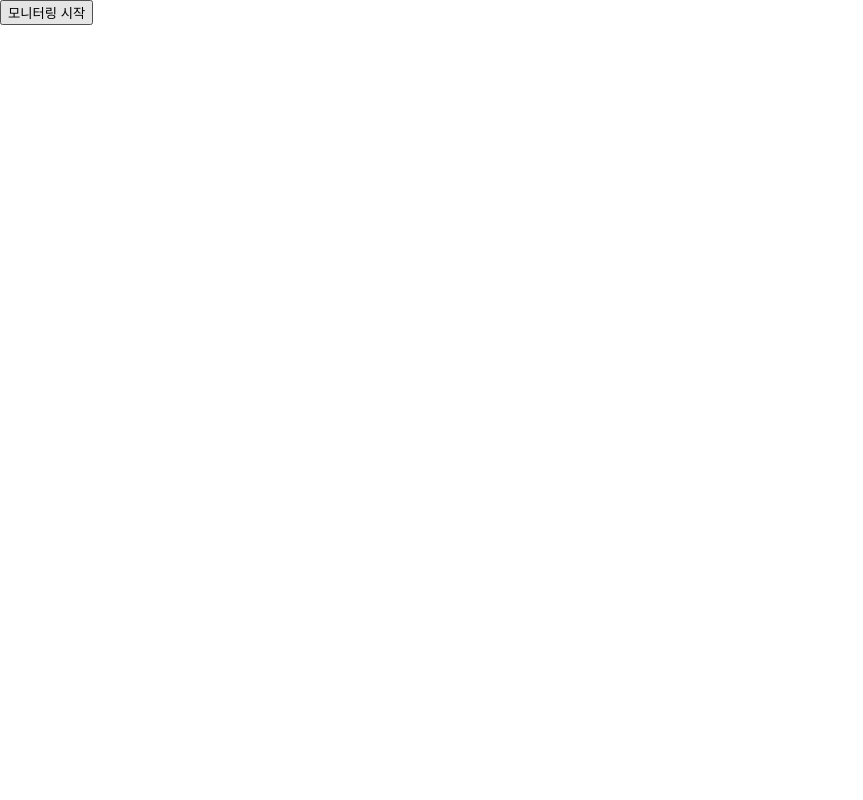
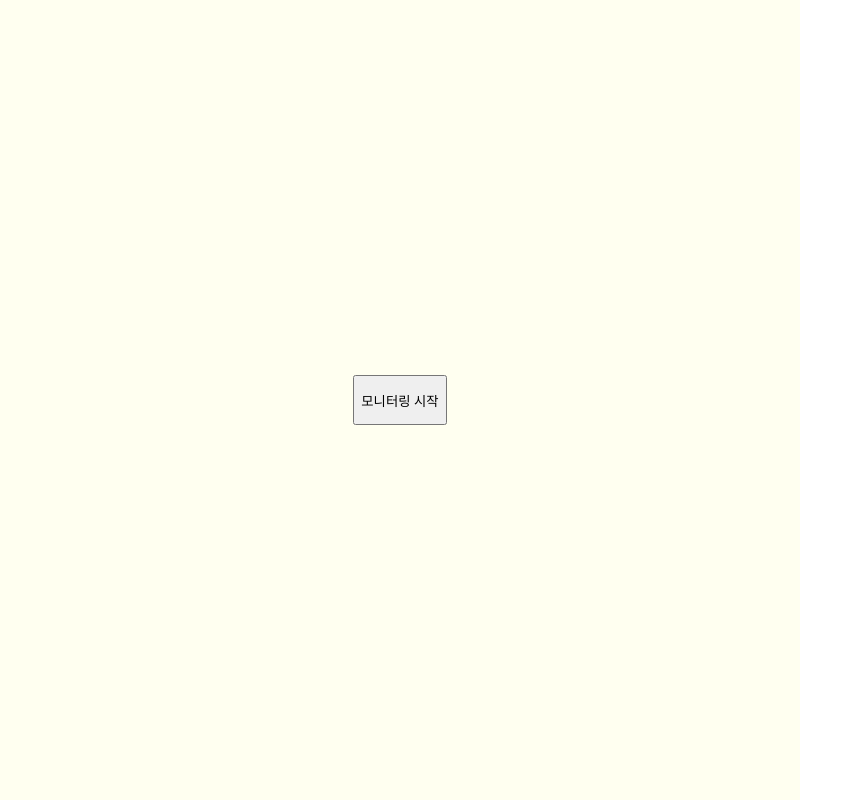
Before and after one commit to Chosh93/NMS_FE_TS, a React (Create React App) app: page / in a window 1280 px wide. Shown: the whole page, without its empty margins (0-863 px from the left). Built offline with nearby package versions, Linux system fonts and the light colour scheme.

Commit message:
css 적용중

```diff
--- a/package.json
+++ b/package.json
@@ -12,6 +12,7 @@
     "@types/react-dom": "^18.0.0",
     "axios": "^1.6.8",
     "chart.js": "^4.4.2",
+    "classnames": "^2.5.1",
     "react": "^18.2.0",
     "react-chartjs-2": "^5.2.0",
     "react-dom": "^18.2.0",
@@ -19,6 +20,7 @@
     "react-router-dom": "^6.22.3",
     "react-scripts": "5.0.1",
     "redux": "^5.0.1",
+    "styled-components": "^6.1.8",
     "typescript": "^4.4.2",
     "web-vitals": "^2.1.0",
     "zustand": "^4.5.2"
--- a/src/App.css
+++ b/src/App.css
@@ -1,38 +1,13 @@
-.App {
-  text-align: center;
+
+.mainHome-div {
+  width: 100vh;
+  height: 100vh;
+  display: flex;
+  justify-content: center;
+  align-items: center;
+  background-color: ivory;
 }
 
-.App-logo {
-  height: 40vmin;
-  pointer-events: none;
+.mainHome-div button {
+  height: 50px;
 }
-
-@media (prefers-reduced-motion: no-preference) {
-  .App-logo {
-    animation: App-logo-spin infinite 20s linear;
-  }
-}
-
-.App-header {
-  background-color: #282c34;
-  min-height: 100vh;
-  display: flex;
-  flex-direction: column;
-  align-items: center;
-  justify-content: center;
-  font-size: calc(10px + 2vmin);
-  color: white;
-}
-
-.App-link {
-  color: #61dafb;
-}
-
-@keyframes App-logo-spin {
-  from {
-    transform: rotate(0deg);
-  }
-  to {
-    transform: rotate(360deg);
-  }
-}
--- a/src/components/CpuChart.tsx
+++ b/src/components/CpuChart.tsx
@@ -32,7 +32,7 @@ const CpuChart: React.FC = () => {
     };
 
     return (
-        <div style={{ width: '400px', height: '400px' }}>
+        <div style={{ width: '300px', height: '300px' }}>
             <Doughnut data={data} options={chartOptions}/>
         </div>
     )
--- a/src/components/DisChart.tsx
+++ b/src/components/DisChart.tsx
@@ -31,7 +31,7 @@ const DiskChart: React.FC = () => {
     };
 
     return (
-        <div style={{ width: '400px', height: '400px' }}>
+        <div style={{ width: '300px', height: '300px' }}>
             <Doughnut data={data} options={chartOptions}/>
         </div>
     )
--- a/src/components/MemoryChart.tsx
+++ b/src/components/MemoryChart.tsx
@@ -32,9 +32,8 @@ const MemoryChart: React.FC = () => {
     };
 
     return (
-        <div style={{ width: '400px', height: '400px' }}>
+        <div style={{ width: '300px', height: '300px' }}>
             <Doughnut data={data} options={chartOptions}/>
-            <p>메모리 사용율 : {100-memoryUsage} %</p>
         </div>
     )
 }
--- a/src/page/HomePage.tsx
+++ b/src/page/HomePage.tsx
@@ -1,5 +1,6 @@
 import React from "react";
 import { useNavigate } from "react-router-dom";
+import '../App.css';
 
 const Homepage:React.FC = () => {
     const navigator = useNavigate();
@@ -8,9 +9,9 @@ const Homepage:React.FC = () => {
         navigator("/monitor");
     }
     return(
-        <>
-        <button onClick={handleClick}>모니터링 시작</button>
-        </>
+        <div className="mainHome-div">
+            <button onClick={handleClick}>모니터링 시작</button>
+        </div>
     )
 }
 
--- a/src/page/MonitorPage.tsx
+++ b/src/page/MonitorPage.tsx
@@ -12,9 +12,11 @@ const MonitorPage:React.FC = () => {
         <>
         <Seconds/>
         <Monitoring/>
-        <CpuChart/>
-        <MemoryChart/>
-        <DiskChart/>
+        <div>
+            <CpuChart/>
+            <MemoryChart/>
+            <DiskChart/>
+        </div>
         </>
     )
 }
```
Also changed, not shown: 1 other file (tests, documents, lock files or other folders).
